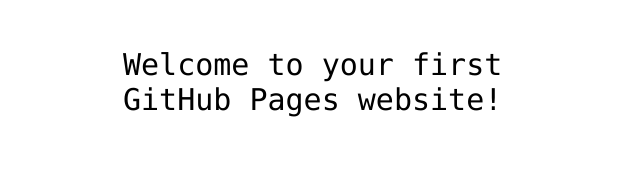
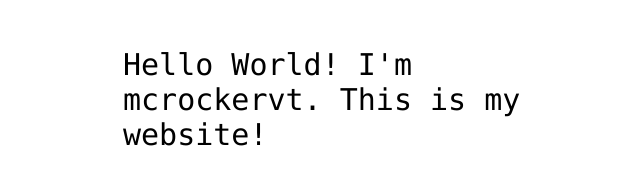
Before and after one commit to mcrockervt/mcrockervt.github.io, a plain HTML site: page index.html in a window 1280 px wide. Shown: the part 341-526 px from the top of the page, without its empty margins (317-957 px from the left). Drawn offline with Linux system fonts and the light colour scheme.

Commit message:
Add my username to index.html file

```diff
--- a/index.html
+++ b/index.html
@@ -12,7 +12,7 @@
 <img src="https://octodex.github.com/images/daftpunktocat-thomas.gif" id="octocat" alt="octocat-gif" />
 
 <!-- Change this code here by copy and pasting your template on line 15 -->
-<p>Welcome to your first GitHub Pages website!</p>
+<p>Hello World! I'm mcrockervt. This is my website!</p>
 
 </body>
 </html>
```
